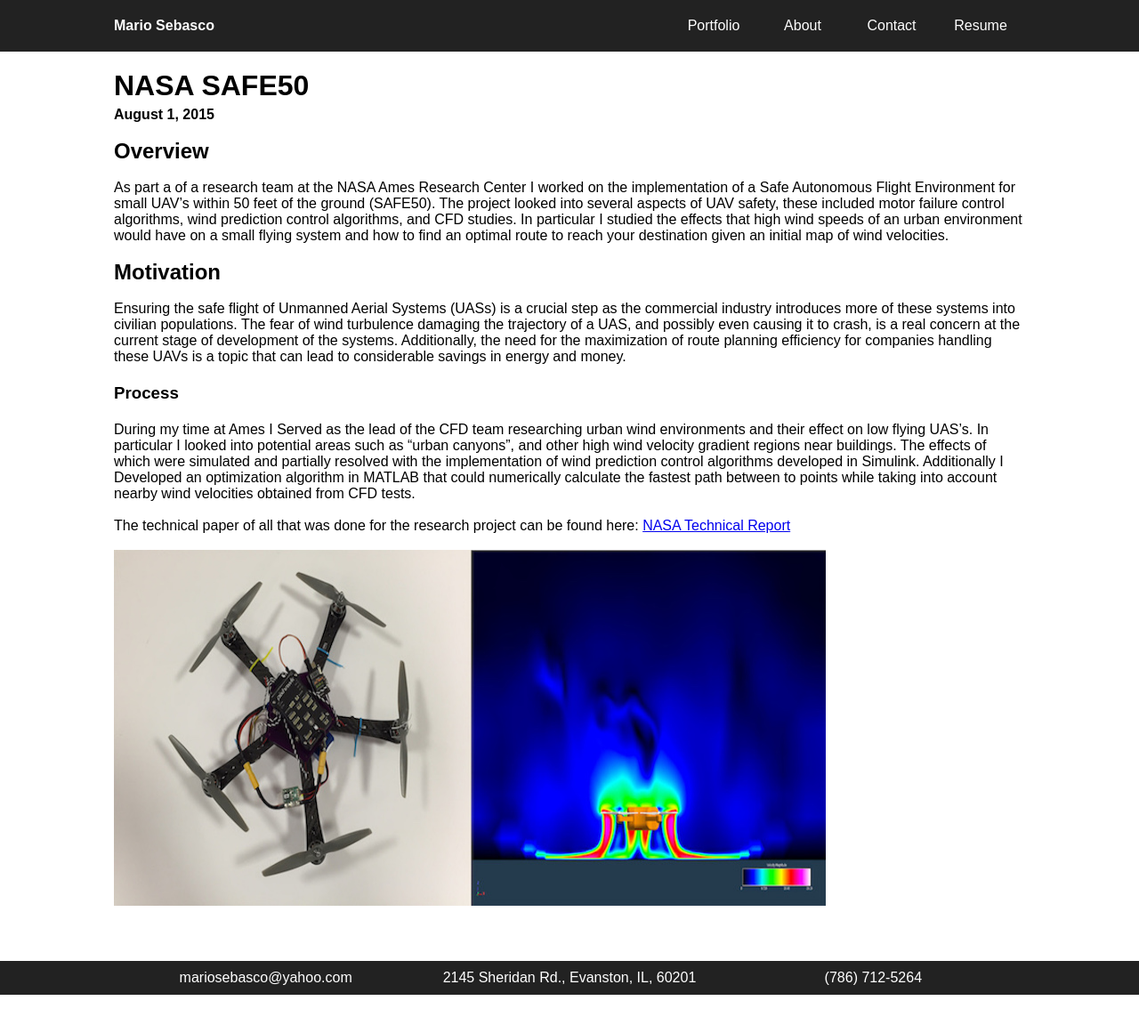
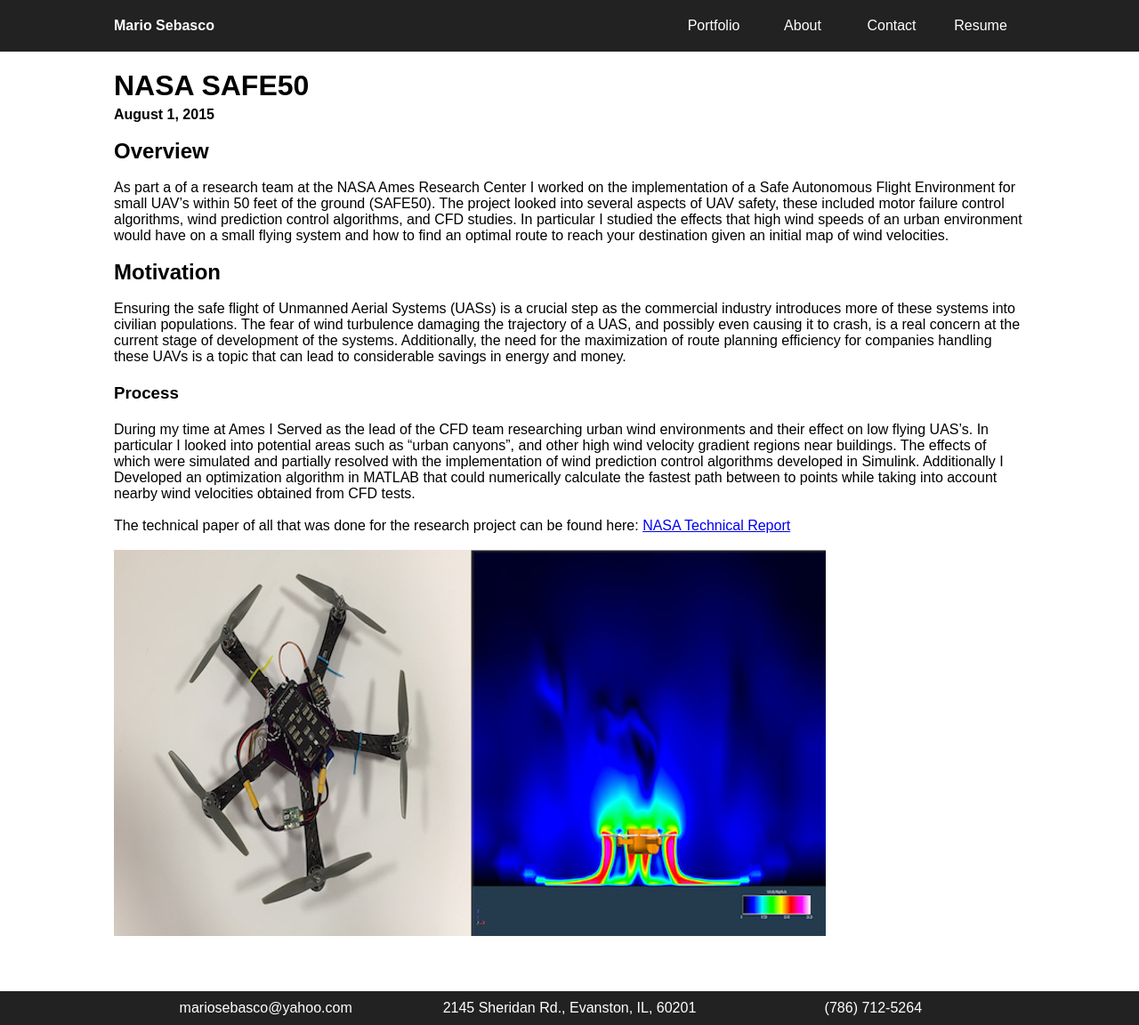
Before and after one commit to mariosebasco/mariosebasco_portfolio, a Jekyll site: the page built from _projects/02-NASA-SAFE50.md, in a window 1280 px wide. Shown: the whole page at 89% size. Built offline with Jekyll 4.4.1, drawn with Linux system fonts in a browser that asks for light colours; nearby versions of some CDN libraries; before the commit the page ends 1118 px from its top, so only the background shows below that.

Commit message:
testing image options

```diff
--- a/_projects/02-NASA-SAFE50.md
+++ b/_projects/02-NASA-SAFE50.md
@@ -17,4 +17,4 @@
 The technical paper of all that was done for the research project can be found here: <a href="/mariosebasco.github.io/pdf_files/NASAFullRep.pdf">NASA Technical Report</a>
 
 
-<img src="/mariosebasco.github.io/public/images/safe50.jpg" alt="Safe 50" style="width:800px;height:400px;">
+<img src="/mariosebasco.github.io/public/images/safe50.jpg" alt="Safe 50" style="width:800px;height:434px;">
```
Also changed, not shown: public/images/safe50.jpg.
